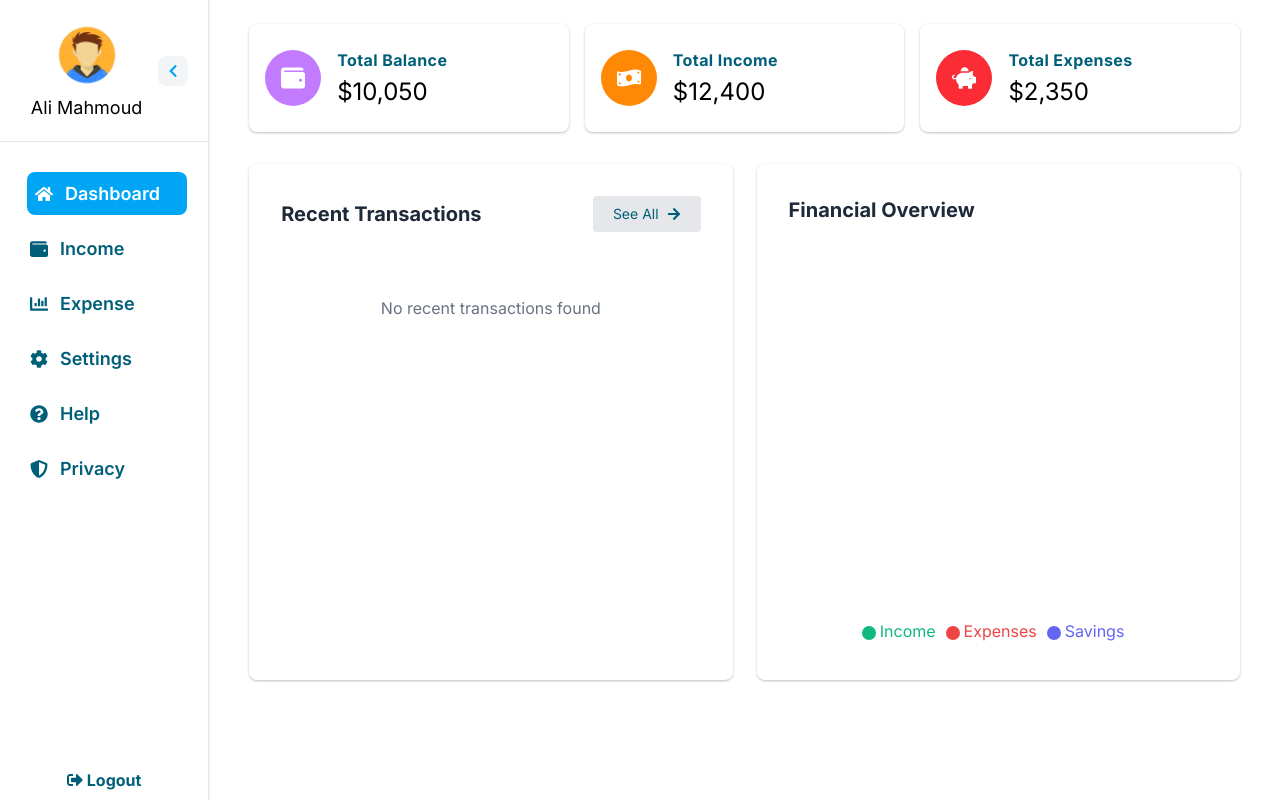
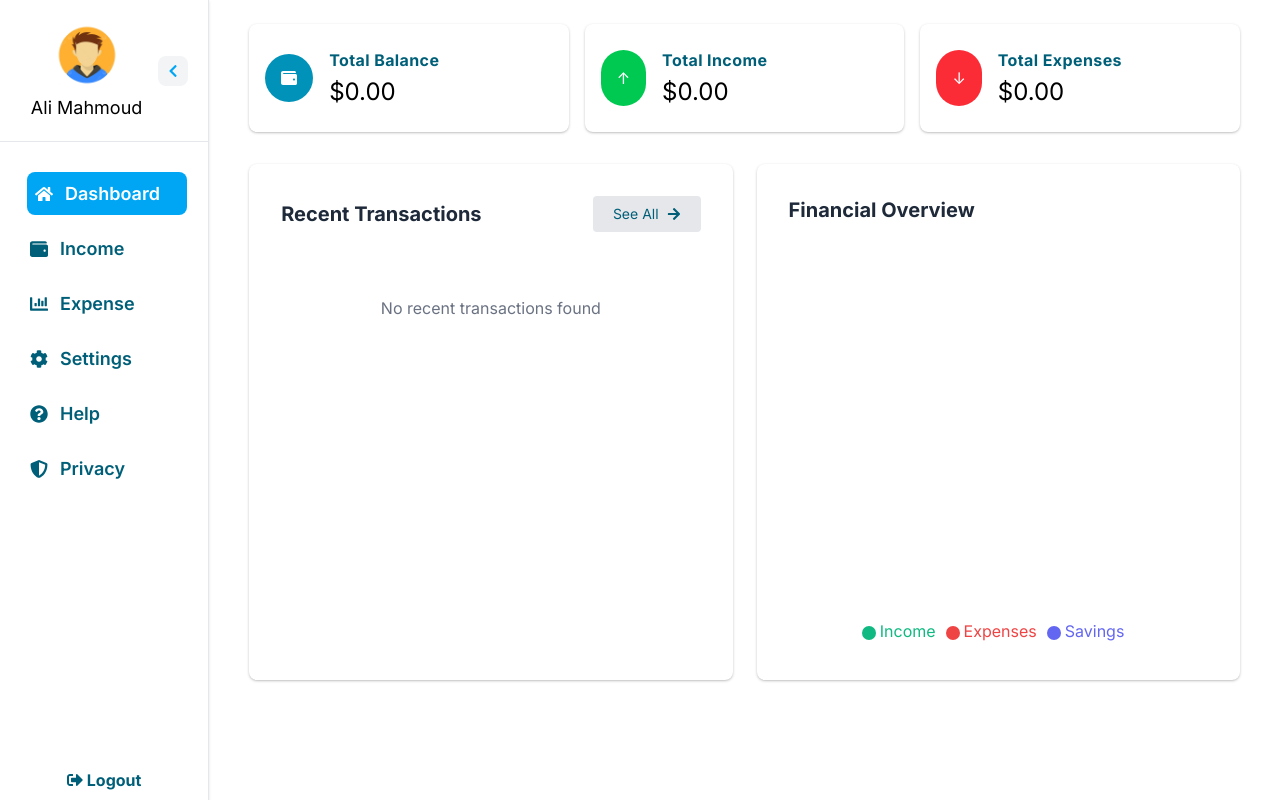
Before and after one commit to AliMahmoud26/Expense-Tracker-Application, a Next.js app: page /dashboard in a window 1280 px wide. Built offline with nearby package versions, Linux system fonts and the light colour scheme.

Commit message:
updating pages charts

```diff
--- a/src/app/dashboard/page.jsx
+++ b/src/app/dashboard/page.jsx
@@ -1,18 +1,33 @@
 'use client';
 import { FaArrowRight, FaWallet } from 'react-icons/fa';
-import { dashboardData, pieChartData } from '../data/Data';
 import PieChartComponent from '../components/PieChart';
 import Link from 'next/link';
 import { useEffect, useState } from 'react';
 
 const Dashboard = () => {
   const [recentTransactions, setRecentTransactions] = useState([]);
+  const [totals, setTotals] = useState({
+    balance: 0,
+    income: 0,
+    expenses: 0
+  });
 
-  // Load transactions from localStorage
+  // Load transactions and calculate totals from localStorage
   useEffect(() => {
     const loadTransactions = () => {
       const incomeSources = JSON.parse(localStorage.getItem('incomeSources')) || [];
       const expenseSources = JSON.parse(localStorage.getItem('expenseSources')) || [];
+
+      // Calculate totals
+      const totalIncome = incomeSources.reduce((sum, item) => sum + item.amount, 0);
+      const totalExpenses = expenseSources.reduce((sum, item) => sum + item.amount, 0);
+      const balance = totalIncome - totalExpenses;
+
+      setTotals({
+        balance,
+        income: totalIncome,
+        expenses: totalExpenses
+      });
 
       // Combine and sort by date (newest first)
       const allTransactions = [...incomeSources, ...expenseSources]
@@ -37,6 +52,31 @@ const Dashboard = () => {
     };
   }, []);
 
+  // Dashboard cards data
+  const dashboardData = [
+    {
+      id: 1,
+      title: "Total Balance",
+      amount: totals.balance,
+      icon: <FaWallet className="text-white" />,
+      iconBgColor: "bg-cyan-600"
+    },
+    {
+      id: 2,
+      title: "Total Income",
+      amount: totals.income,
+      icon: <span className="text-white">↑</span>,
+      iconBgColor: "bg-green-500"
+    },
+    {
+      id: 3,
+      title: "Total Expenses",
+      amount: totals.expenses,
+      icon: <span className="text-white">↓</span>,
+      iconBgColor: "bg-red-500"
+    }
+  ];
+
   return (
     <main className="w-full px-4 mx-auto max-w-[1800px]">
       {/* Stats Cards Section */}
@@ -46,12 +86,17 @@ const Dashboard = () => {
             className="flex items-center gap-4 bg-white shadow-sm shadow-black/20 w-full py-6 pl-4 rounded-lg"
             key={item.id}
           >
-            <div className={`bg-cyan-600 p-4 rounded-full ${item.iconBgColor || ''}`}>
+            <div className={`${item.iconBgColor} p-4 rounded-full`}>
               {item.icon}
             </div>
             <div>
               <h2 className="mb-1 font-bold text-cyan-800 tracking-wide">{item.title}</h2>
-              <p className="text-2xl">${item.amount.toLocaleString()}</p>
+              <p className="text-2xl">
+                ${item.amount.toLocaleString(undefined, {
+                  minimumFractionDigits: 2,
+                  maximumFractionDigits: 2
+                })}
+              </p>
             </div>
           </div>
         ))}
@@ -85,7 +130,10 @@ const Dashboard = () => {
                   </div>
                 </div>
                 <p className={`py-1 px-3 rounded-sm text-sm ${transaction.textBgColor || ''} ${transaction.textColor || ''}`}>
-                  ${transaction.amount.toLocaleString()}
+                  ${transaction.amount.toLocaleString(undefined, {
+                    minimumFractionDigits: 2,
+                    maximumFractionDigits: 2
+                  })}
                 </p>
               </div>
             ))
@@ -100,7 +148,7 @@ const Dashboard = () => {
         <div className="w-full lg:w-[49%] bg-white shadow-sm shadow-black/20 p-8 rounded-lg">
           <h2 className="text-xl font-bold text-gray-800 mb-6">Financial Overview</h2>
           <div className="h-[400px] w-full">
-            <PieChartComponent data={pieChartData} />
+            <PieChartComponent />
           </div>
         </div>
       </section>
```
